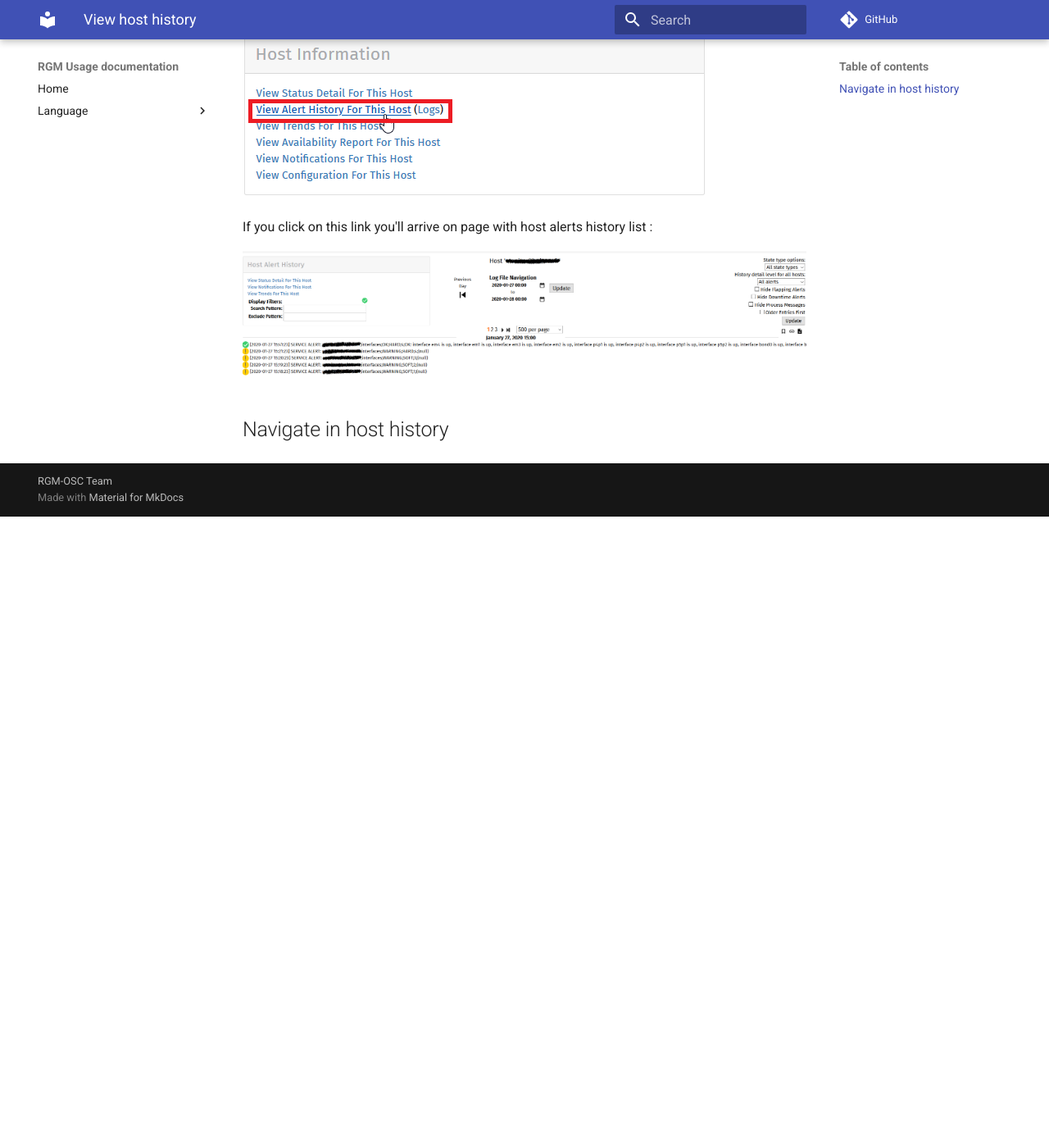
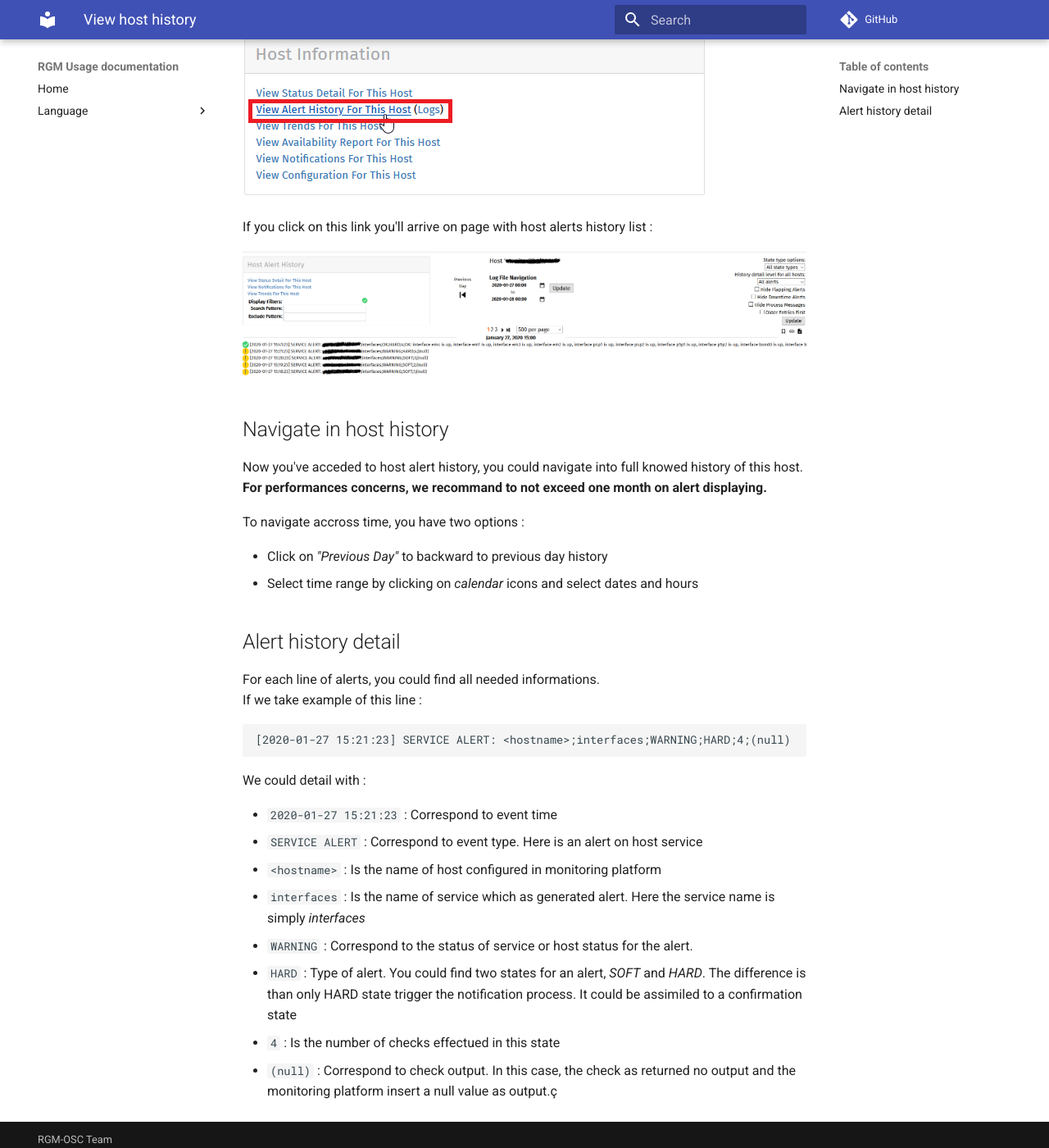
Before and after one commit to vfricou/docs-usage-guide, an MkDocs documentation site: the page built from docs/en/usage/view_host_history.md, in a window 1280 px wide and 1400 px high, scrolled down 1139 px. Shown: the whole window at 82% size. Built offline with MkDocs 1.6.1 and Material for MkDocs 9.7.7, drawn with Linux system fonts in a browser that asks for light colours; comment, search, counter and statistics services are not loaded; old or Windows-style settings are respelled for this version of MkDocs; before the commit the page ends 1769 px from its top, so only the background shows below that.

Commit message:
add(en-usage): add alert navigation and fields details

````diff
--- a/docs/en/usage/view_host_history.md
+++ b/docs/en/usage/view_host_history.md
@@ -18,3 +18,31 @@ If you click on this link you'll arrive on page with host alerts history list :
 ![host_alert_history_list](../screenshots/host_alert_history_list.png)
 
 ## Navigate in host history
+
+Now you've acceded to host alert history, you could navigate into full knowed history of this host.
+__For performances concerns, we recommand to not exceed one month on alert displaying.__
+
+To navigate accross time, you have two options :
+
+- Click on _"Previous Day"_ to backward to previous day history
+- Select time range by clicking on _calendar_ icons and select dates and hours
+
+## Alert history detail
+
+For each line of alerts, you could find all needed informations.
+If we take example of this line :
+
+```text
+[2020-01-27 15:21:23] SERVICE ALERT: <hostname>;interfaces;WARNING;HARD;4;(null)
+```
+
+We could detail with :
+
+- `2020-01-27 15:21:23` : Correspond to event time
+- `SERVICE ALERT` : Correspond to event type. Here is an alert on host service
+- `<hostname>` : Is the name of host configured in monitoring platform
+- `interfaces` : Is the name of service which as generated alert. Here the service name is simply _interfaces_
+- `WARNING` : Correspond to the status of service or host status for the alert.
+- `HARD` : Type of alert. You could find two states for an alert, _SOFT_ and _HARD_. The difference is than only HARD state trigger the notification process. It could be assimiled to a confirmation state
+- `4` : Is the number of checks effectued in this state
+- `(null)` : Correspond to check output. In this case, the check as returned no output and the monitoring platform insert a null value as output.ç
````
